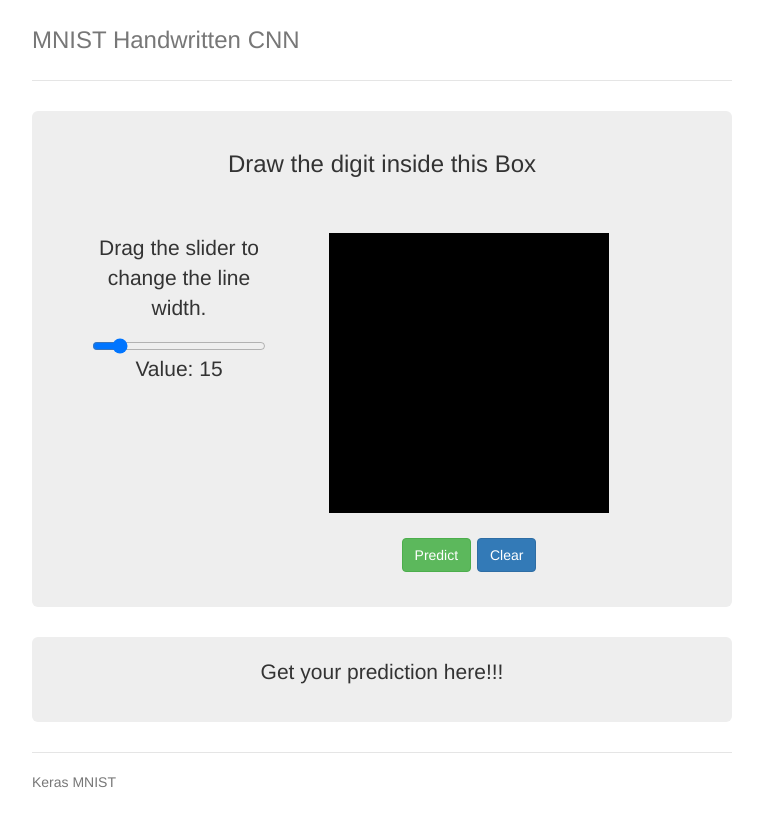
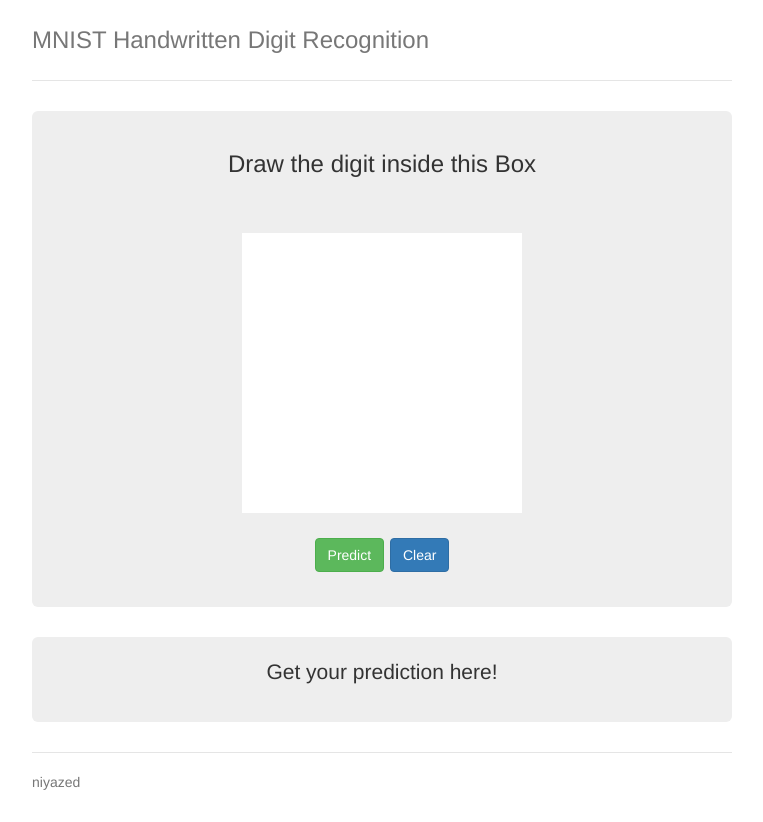
Before and after one commit to niyazed/flask-mnist-handwritten, a Flask app: page / in a window 1280 px wide. Shown: the whole page, without its empty margins (258-1021 px from the left). Run offline with Flask 2, Linux system fonts and the light colour scheme; parts of the project's set-up code (start-up, migrations or seed data) failed here and were passed over; some libraries are stand-ins or nearby versions.

Commit message:
demo version

```diff
--- a/app.py
+++ b/app.py
@@ -6,11 +6,24 @@ import re
 import sys
 import base64
 import os
+from keras.models import model_from_json
+import tensorflow as tf
+from load import *
 
-# Path to saved model
-sys.path.append(os.path.abspath("./model"))
 
-from load import *
+
+def init():
+    json_file = open('./model/model.json','r')
+    loaded_model_json = json_file.read()
+    json_file.close()
+    loaded_model = model_from_json(loaded_model_json)
+    #load weights into new model
+    loaded_model.load_weights("./model/weights.h5")
+    print("Loaded Model from disk")
+    #compile and evaluate loaded model
+    loaded_model.compile(loss='categorical_crossentropy',optimizer='adam',metrics=['accuracy'])
+    graph = tf.get_default_graph()
+    return loaded_model,graph
 
 # Initialize flask app
 app = Flask(__name__)
--- a/static/index.js
+++ b/static/index.js
@@ -5,10 +5,10 @@
   canvas.height = 280;
   var Mouse = { x: 0, y: 0 };
   var lastMouse = { x: 0, y: 0 };
-  context.fillStyle = "black";
+  context.fillStyle = "white";
   context.fillRect(0, 0, canvas.width, canvas.height);
-  context.color = "white";
-  context.lineWidth = 15;
+  context.color = "black";
+  context.lineWidth = 5;
   context.lineJoin = context.lineCap = "round";
 
 clearCanvas();
@@ -49,18 +49,11 @@ function clearCanvas() {
   var clearButton = $("#clearButton");
   clearButton.on("click", function() {
     context.clearRect(0, 0, 280, 280);
-    context.fillStyle = "black";
+    context.fillStyle = "white";
     context.fillRect(0, 0, canvas.width, canvas.height);
 });
 
-/* Slider control */
-var slider = document.getElementById("myRange");
-var output = document.getElementById("sliderValue");
-output.innerHTML = slider.value;
-slider.oninput = function() {
-  output.innerHTML = this.value;
-  context.lineWidth = $(this).val();
-};
+
 
 $("#lineWidth").change(function() {
   context.lineWidth = $(this).val();
--- a/static/style.css
+++ b/static/style.css
@@ -68,10 +68,7 @@ body {
 }
 }
 
-  .slidecontainer{
-    float: left;
-    width: 30%;
-  }
+
 
 .jumbotronHeading{
 margin-bottom: 7vh;
@@ -80,4 +77,5 @@ body {
 .canvasDiv{
 display: flow-root;
 text-align: center;
+
 }
--- a/templates/index.html
+++ b/templates/index.html
@@ -1,30 +1,29 @@
 <!DOCTYPE html>
 <html lang="en">
+
 <head>
   <meta charset="utf-8" />
   <meta http-equiv="X-UA-Compatible" content="IE=edge" />
   <meta name="viewport" content="width=device-width, initial-scale=1" />
   <!-- The above 3 meta tags *must* come first in the head; any other head content must come *after* these tags -->
-<title>MNIST Handwritten text recognition using keras</title>
+  <title>MNIST Handwritten Digit recognition using CNN</title>
 
   <!-- Bootstrap core CSS -->
-<link rel="stylesheet" href="https://maxcdn.bootstrapcdn.com/bootstrap/3.3.7/css/bootstrap.min.css" integrity="sha384-BVYiiSIFeK1dGmJRAkycuHAHRg32OmUcww7on3RYdg4Va+PmSTsz/K68vbdEjh4u" crossorigin="anonymous"/>
+  <link rel="stylesheet" href="https://maxcdn.bootstrapcdn.com/bootstrap/3.3.7/css/bootstrap.min.css"
+    integrity="sha384-BVYiiSIFeK1dGmJRAkycuHAHRg32OmUcww7on3RYdg4Va+PmSTsz/K68vbdEjh4u" crossorigin="anonymous" />
 
-<link rel="stylesheet" href="{{ url_for('static',filename='style.css') }}"/>
+  <link rel="stylesheet" href="{{ url_for('static',filename='style.css') }}" />
 
 </head>
+
 <body>
   <div class="container">
     <div class="header clearfix">
-        <h3 class="text-muted">MNIST Handwritten CNN</h3>
+      <h3 class="text-muted">MNIST Handwritten Digit Recognition</h3>
     </div>
     <div class="jumbotron">
-        <h3 class="jumbotronHeading">Draw the digit inside this Box   </h3>
-        <div class="slidecontainer">
-          <p>Drag the slider to change the line width.</p>
-          <input type="range" min="10" max="50" value="15" id="myRange" />
-          <p>Value: <span id="sliderValue"></span></p>
-        </div>
+      <h3 class="jumbotronHeading">Draw the digit inside this Box </h3>
+
       <div class="canvasDiv">
         <canvas id="canvas" width="280" height="280" style="padding-bottom: 20px">
         </canvas>
@@ -37,11 +36,11 @@
     </div>
 
     <div class="jumbotron">
-        <p id="result">Get your prediction here!!!</p>
+      <p id="result">Get your prediction here!</p>
     </div>
 
     <footer class="footer">
-        <p>Keras MNIST</p>
+      <p>niyazed</p>
     </footer>
   </div>
 
@@ -50,20 +49,22 @@
   <script src="http://cdnjs.cloudflare.com/ajax/libs/jquery/2.1.3/jquery.min.js"></script>
   <script src="{{url_for('static',filename='index.js')}}"></script>
   <script type="text/javascript">
-	   		$(".myButton").click(function(){
+    $(".myButton").click(function () {
       $('#result').text('  Predicting...');
-	   			var $SCRIPT_ROOT = {{request.script_root|tojson|safe}};
+      var $SCRIPT_ROOT = {{ request.script_root| tojson | safe
+    }};
     var canvasObj = document.getElementById("canvas");
     var img = canvasObj.toDataURL('image/png');
     $.ajax({
       type: "POST",
       url: $SCRIPT_ROOT + "/predict/",
       data: img,
-	   				success: function(data){
+      success: function (data) {
         $('#result').text('Predicted Output: ' + data);
       }
     });
 	   		});
   </script>
 </body>
+
 </html>
--- a/train.py
+++ b/train.py
@@ -23,7 +23,6 @@ y_train = keras.utils.to_categorical(y_train, num_classes)
 y_test = keras.utils.to_categorical(y_test, num_classes)
 
 
-# plt.imshow(x_train[0], cmap=’gray’)
 
 
 if K.image_data_format() == 'channels_first':
```
Also changed, not shown: templates/index2.html (added, +54 -0 lines), final_image.jpg, output.png. Lines whose indentation alone changed are shown as unchanged.
